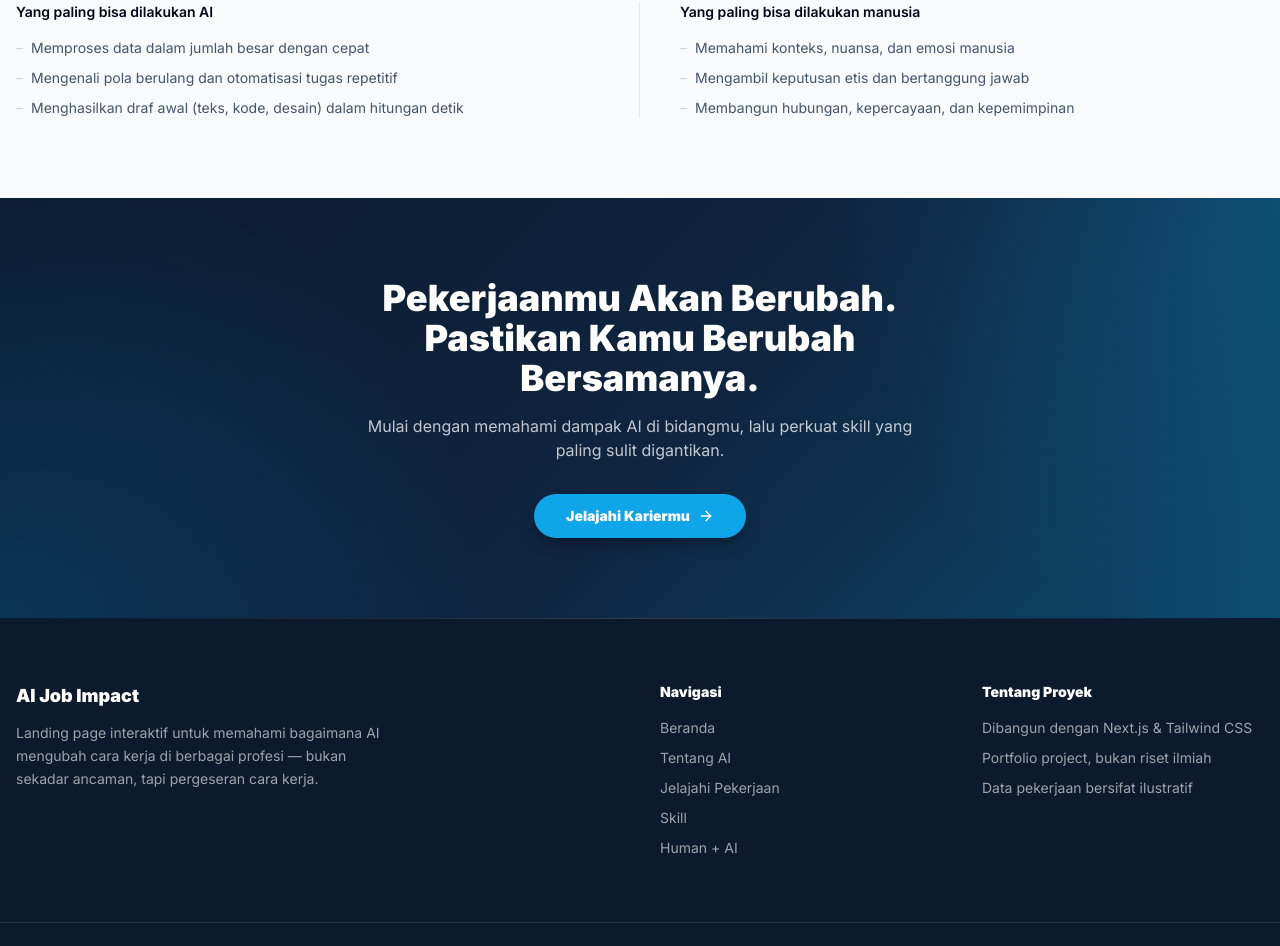
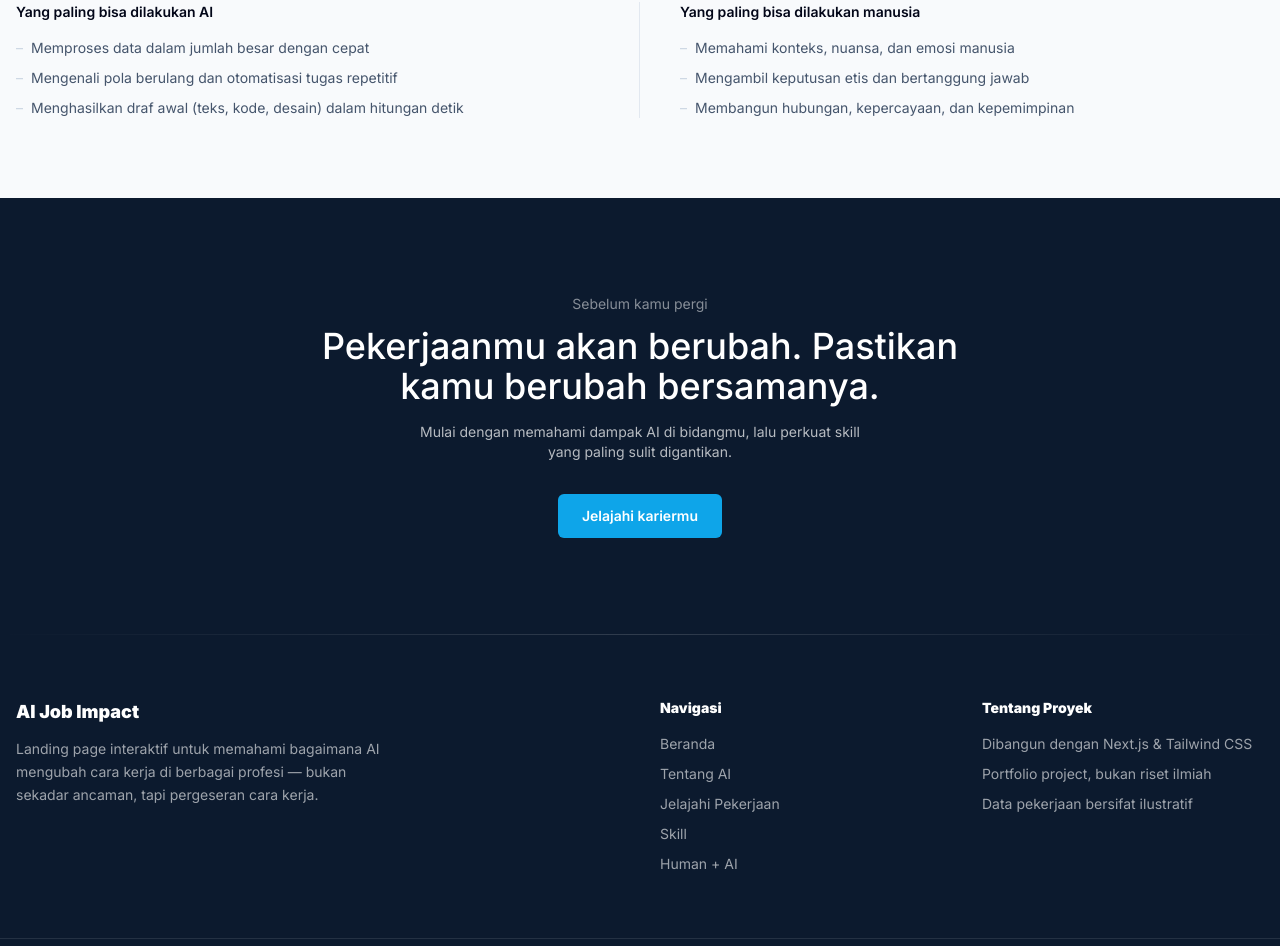
Before and after one commit to kevinazzaky/ai-job, a Next.js app: page / in a window 1280 px wide. Shown: the part 3031-3977 px from the top of the page. Built offline with nearby package versions, Linux system fonts and the light colour scheme.

Commit message:
style: simplify final cta to solid dark background, no glow

```diff
--- a/src/components/sections/FinalCTA.tsx
+++ b/src/components/sections/FinalCTA.tsx
@@ -1,22 +1,20 @@
-import { ArrowRight } from "lucide-react";
-
 export default function FinalCTA() {
   return (
-    <section className="relative overflow-hidden py-20 text-white dark-pattern">
-      <div className="container relative mx-auto px-4 text-center">
-        <h2 className="mx-auto max-w-2xl text-3xl font-black md:text-4xl">
-          Pekerjaanmu Akan Berubah. Pastikan Kamu Berubah Bersamanya.
+    <section className="bg-[var(--color-primary)] py-24 text-white">
+      <div className="container mx-auto max-w-2xl px-4 text-center">
+        <p className="text-sm text-white/50">Sebelum kamu pergi</p>
+        <h2 className="font-display mt-3 text-3xl font-medium md:text-4xl">
+          Pekerjaanmu akan berubah. Pastikan kamu berubah bersamanya.
         </h2>
-        <p className="mx-auto mt-4 max-w-xl text-white/75">
+        <p className="mx-auto mt-4 max-w-md text-sm text-white/70">
           Mulai dengan memahami dampak AI di bidangmu, lalu perkuat skill yang
           paling sulit digantikan.
         </p>
         <a
           href="#jobs"
-          className="mt-8 inline-flex items-center gap-2 rounded-full bg-[var(--color-accent)] px-8 py-3 text-sm font-black text-white shadow-lg shadow-black/20 transition hover:-translate-y-0.5 hover:opacity-90"
+          className="mt-8 inline-block rounded-md bg-[var(--color-accent)] px-6 py-3 text-sm font-semibold text-white transition hover:opacity-90"
         >
-          Jelajahi Kariermu
-          <ArrowRight size={16} />
+          Jelajahi kariermu
         </a>
       </div>
     </section>
```
